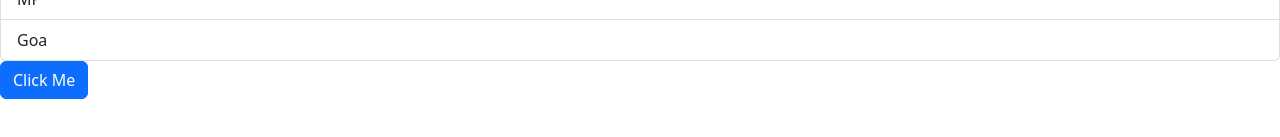
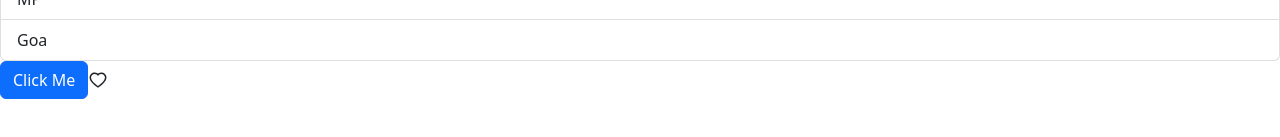
Before and after one commit to jaymanale/Game-Db-App, a React (Vite) app: page / in a window 1280 px wide. Shown: the part 201-338 px from the top of the page. Built offline with nearby package versions, Linux system fonts and the light colour scheme.

Commit message:
Like Component implemented

```diff
--- a/package.json
+++ b/package.json
@@ -11,7 +11,8 @@
   "dependencies": {
     "bootstrap": "^5.2.3",
     "react": "^18.2.0",
-    "react-dom": "^18.2.0"
+    "react-dom": "^18.2.0",
+    "react-icons": "^4.8.0"
   },
   "devDependencies": {
     "@types/react": "^18.0.28",
--- a/src/App.tsx
+++ b/src/App.tsx
@@ -2,6 +2,7 @@
 import Alert from "./components/Alert";
 import Button from "./components/Button";
 import ListGroup from "./components/ListGroup";
+import Like from "./components/Like";
 
 function App() {
   let states = ["Maharashtra", "Delhi", "UP", "MP", "Goa"];
@@ -33,6 +34,7 @@
       )}
 
       <Button onButtonClick={handleHideAlert} heading="Click Me" />
+      <Like initialState={false} onLikeClick={() => console.log("Clicked")} />
     </>
   );
 }
--- /dev/null
+++ b/src/components/Like.tsx
@@ -0,0 +1,22 @@
+import { useState } from "react";
+import { AiFillHeart, AiOutlineHeart } from "react-icons/ai";
+
+interface Props {
+  initialState: boolean;
+  onLikeClick: () => void;
+}
+
+const Like = ({ initialState, onLikeClick }: Props) => {
+  const [status, setStatus] = useState(initialState);
+
+  const toggle = () => {
+    setStatus(!status);
+    onLikeClick();
+  };
+
+  if (status) return <AiFillHeart color="#ff6b81" size={20} onClick={toggle} />;
+
+  return <AiOutlineHeart size={20} onClick={toggle} />;
+};
+
+export default Like;
```
Also changed, not shown: 1 other file (tests, documents, lock files or other folders).
